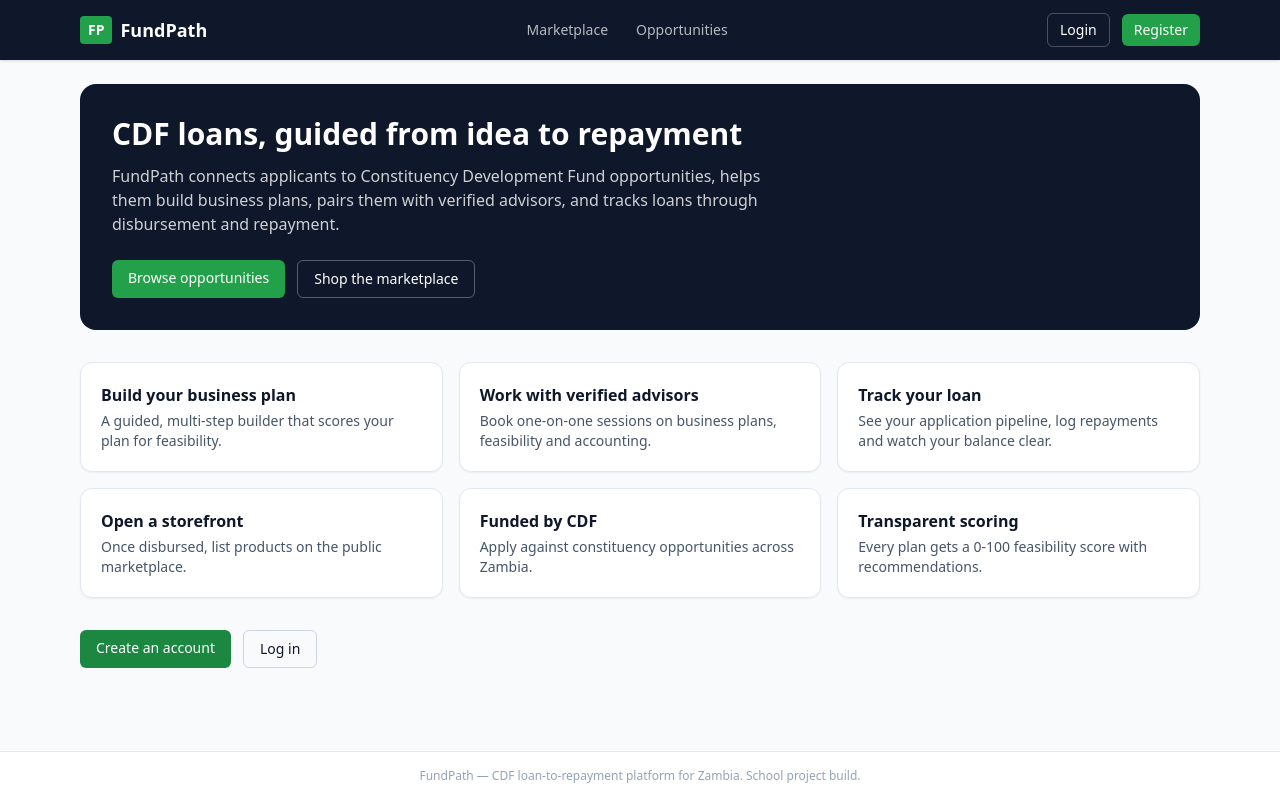
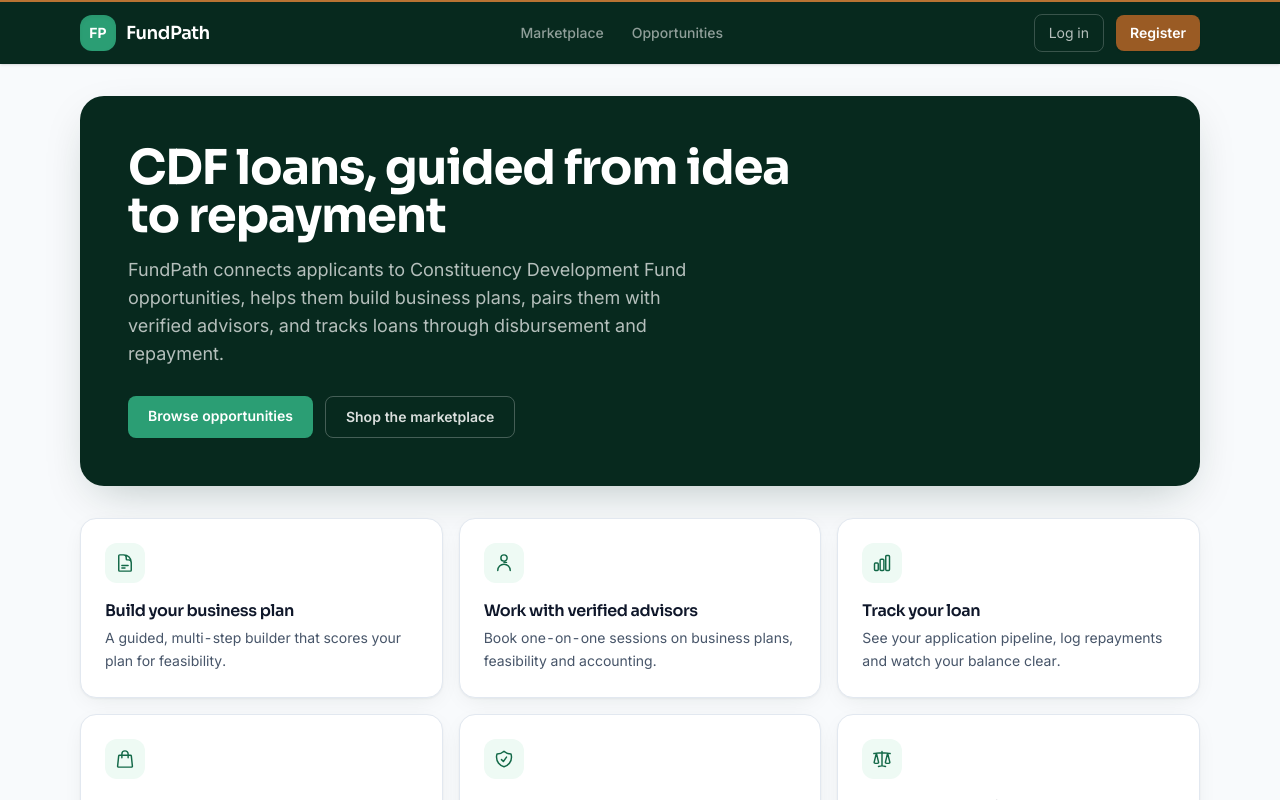
Before and after one commit to mwemmz/cdf-project, a React (Vite) app in the folder client/: page / in a window 1280 px wide. Shown: the top 800 px of the page. Built offline with nearby package versions, Linux system fonts and the light colour scheme; no server answers.

Commit message:
Apply cohesive visual design system (brand-green/copper identity, Sora+Inter type, refined primitives, crafted home)

```diff
--- a/client/index.html
+++ b/client/index.html
@@ -3,6 +3,17 @@
   <head>
     <meta charset="UTF-8" />
     <meta name="viewport" content="width=device-width, initial-scale=1.0" />
+    <meta name="theme-color" content="#07291e" />
+    <meta
+      name="description"
+      content="FundPath connects Zambian small businesses to Constituency Development Fund (CDF) loans — from opportunity and business plan to disbursement and repayment."
+    />
+    <link rel="preconnect" href="https://fonts.googleapis.com" />
+    <link rel="preconnect" href="https://fonts.gstatic.com" crossorigin />
+    <link
+      href="https://fonts.googleapis.com/css2?family=Inter:wght@400;500;600;700&family=Sora:wght@600;700;800&display=swap"
+      rel="stylesheet"
+    />
     <title>FundPath — CDF Loans</title>
   </head>
   <body>
--- a/client/src/components/Layout.tsx
+++ b/client/src/components/Layout.tsx
@@ -3,13 +3,13 @@ import { Link, NavLink, Outlet, useNavigate } from 'react-router-dom';
 import { useAuth } from '../context/AuthContext';
 
 const navLinkClass = ({ isActive }: { isActive: boolean }) =>
-  `block px-4 py-3 rounded-lg text-sm font-medium transition-colors ${
-    isActive ? 'bg-white/15 text-white' : 'text-white/70 hover:text-white hover:bg-white/10'
+  `block rounded-lg px-4 py-3 text-sm font-medium transition-colors ${
+    isActive ? 'bg-white/10 text-white' : 'text-white/55 hover:bg-white/[0.06] hover:text-white'
   }`;
 
 const desktopNavLinkClass = ({ isActive }: { isActive: boolean }) =>
-  `px-3 py-2 rounded-md text-sm font-medium transition-colors ${
-    isActive ? 'bg-white/15 text-white' : 'text-white/70 hover:text-white hover:bg-white/10'
+  `rounded-md px-3 py-2 text-sm font-medium transition-colors ${
+    isActive ? 'bg-white/10 text-white' : 'text-white/55 hover:bg-white/[0.06] hover:text-white'
   }`;
 
 export default function Layout() {
@@ -26,12 +26,14 @@ export default function Layout() {
   const closeMobile = () => setMobileOpen(false);
 
   return (
-    <div className="min-h-screen flex flex-col">
-      <header className="bg-slate-900 text-white shadow">
+    <div className="flex min-h-screen flex-col">
+      <header className="border-t-2 border-copper-500 bg-brand-950 text-white shadow">
         <div className="mx-auto flex max-w-6xl items-center justify-between px-4 py-3">
-          <Link to="/" className="flex items-center gap-2">
-            <span className="rounded bg-brand-500 px-2 py-1 text-sm font-bold text-white">FP</span>
-            <span className="text-lg font-semibold">FundPath</span>
+          <Link to="/" className="group flex items-center gap-2.5">
+            <span className="grid h-9 w-9 place-items-center rounded-xl bg-brand-500 text-sm font-bold text-white shadow-inner transition-transform group-hover:scale-105">
+              FP
+            </span>
+            <span className="font-display text-lg font-semibold tracking-tight">FundPath</span>
           </Link>
 
           {/* Desktop nav */}
@@ -60,17 +62,24 @@ export default function Layout() {
             {user ? (
               <>
                 <div className="text-right">
-                  <div className="text-sm font-medium">{user.name}</div>
-                  <div className="text-xs text-white/60">Logged in as {user.role.toLowerCase()}</div>
+                  <div className="text-sm font-medium text-white">{user.name}</div>
+                  <div className="text-xs text-white/40">Logged in as {user.role.toLowerCase()}</div>
                 </div>
-                <button onClick={handleLogout} className="rounded-md border border-white/25 px-3 py-1.5 text-sm text-white/80 hover:bg-white/10">
+                <button
+                  onClick={handleLogout}
+                  className="rounded-lg border border-white/20 px-3 py-1.5 text-sm text-white/70 transition hover:bg-white/10 hover:text-white"
+                >
                   Logout
                 </button>
               </>
             ) : (
               <>
-                <Link to="/login" className="rounded-md border border-white/25 px-3 py-1.5 text-sm hover:bg-white/10">Login</Link>
-                <Link to="/register" className="rounded-md bg-brand-500 px-3 py-1.5 text-sm font-medium hover:bg-brand-600">Register</Link>
+                <Link to="/login" className="rounded-lg border border-white/20 px-3.5 py-2 text-sm text-white/70 transition hover:bg-white/10 hover:text-white">
+                  Log in
+                </Link>
+                <Link to="/register" className="rounded-lg bg-copper-600 px-3.5 py-2 text-sm font-semibold text-white shadow-sm transition hover:bg-copper-700">
+                  Register
+                </Link>
               </>
             )}
           </div>
@@ -78,7 +87,7 @@ export default function Layout() {
           {/* Mobile hamburger */}
           <button
             onClick={() => setMobileOpen((o) => !o)}
-            className="flex items-center justify-center rounded-md p-2 text-white/80 hover:bg-white/10 md:hidden"
+            className="flex items-center justify-center rounded-lg p-2 text-white/80 transition hover:bg-white/10 md:hidden"
             aria-label={mobileOpen ? 'Close menu' : 'Open menu'}
           >
             {mobileOpen ? (
@@ -95,20 +104,18 @@ export default function Layout() {
       </header>
 
       {/* Mobile drawer overlay */}
-      {mobileOpen && (
-        <div className="fixed inset-0 z-40 bg-black/50 md:hidden" onClick={closeMobile} />
-      )}
+      {mobileOpen && <div className="fixed inset-0 z-40 bg-black/50 md:hidden" onClick={closeMobile} />}
 
       {/* Mobile drawer */}
       <div
-        className={`fixed inset-y-0 right-0 z-50 w-72 bg-slate-900 shadow-xl transition-transform duration-200 md:hidden ${
+        className={`fixed inset-y-0 right-0 z-50 w-72 bg-brand-950 shadow-xl transition-transform duration-200 md:hidden ${
           mobileOpen ? 'translate-x-0' : 'translate-x-full'
         }`}
       >
         <div className="flex h-full flex-col overflow-y-auto p-4">
           <div className="mb-4 flex items-center justify-between px-2">
-            <span className="text-lg font-semibold text-white">Menu</span>
-            <button onClick={closeMobile} className="rounded-md p-2 text-white/60 hover:text-white">
+            <span className="font-display text-lg font-semibold tracking-tight text-white">Menu</span>
+            <button onClick={closeMobile} className="rounded-lg p-2 text-white/50 transition hover:text-white">
               <svg className="h-5 w-5" fill="none" viewBox="0 0 24 24" strokeWidth={2} stroke="currentColor">
                 <path strokeLinecap="round" strokeLinejoin="round" d="M6 18L18 6M6 6l12 12" />
               </svg>
@@ -139,26 +146,34 @@ export default function Layout() {
             {user ? (
               <div className="px-2">
                 <div className="text-sm font-medium text-white">{user.name}</div>
-                <div className="mb-3 text-xs text-white/50">Logged in as {user.role.toLowerCase()}</div>
-                <button onClick={handleLogout} className="w-full rounded-md border border-white/25 px-3 py-2 text-sm text-white/80 hover:bg-white/10">
+                <div className="mb-3 text-xs text-white/40">Logged in as {user.role.toLowerCase()}</div>
+                <button
+                  onClick={handleLogout}
+                  className="w-full rounded-lg border border-white/20 px-3 py-2 text-sm text-white/70 transition hover:bg-white/10 hover:text-white"
+                >
                   Logout
                 </button>
               </div>
             ) : (
               <div className="flex flex-col gap-2 px-2">
-                <Link to="/login" onClick={closeMobile} className="rounded-md border border-white/25 px-3 py-2 text-center text-sm hover:bg-white/10">Login</Link>
-                <Link to="/register" onClick={closeMobile} className="rounded-md bg-brand-500 px-3 py-2 text-center text-sm font-medium hover:bg-brand-600">Register</Link>
+                <Link to="/login" onClick={closeMobile} className="rounded-lg border border-white/20 px-3 py-2 text-center text-sm hover:bg-white/10">
+                  Log in
+                </Link>
+                <Link to="/register" onClick={closeMobile} className="rounded-lg bg-copper-600 px-3 py-2 text-center text-sm font-semibold hover:bg-copper-700">
+                  Register
+                </Link>
               </div>
             )}
           </div>
         </div>
       </div>
 
-      <main className="mx-auto w-full max-w-6xl flex-1 px-4 py-6">
+      <main className="mx-auto w-full max-w-6xl flex-1 px-4 py-8">
         <Outlet />
       </main>
 
-      <footer className="border-t bg-white py-4 text-center text-xs text-slate-400">
+      <footer className="border-t border-slate-200 bg-white py-6 text-center text-xs text-slate-400">
+        <span className="mr-2 inline-block h-2 w-2 rounded-full bg-brand-500" />
         FundPath — CDF loan-to-repayment platform for Zambia. School project build.
       </footer>
     </div>
--- a/client/src/index.css
+++ b/client/src/index.css
@@ -2,6 +2,56 @@
 @tailwind components;
 @tailwind utilities;
 
-body {
-  @apply bg-slate-50 text-slate-900;
+@layer base {
+  html {
+    -webkit-font-smoothing: antialiased;
+    -moz-osx-font-smoothing: grayscale;
+    text-rendering: optimizeLegibility;
+  }
+
+  body {
+    @apply bg-slate-50 font-sans text-slate-800;
+    font-variant-numeric: tabular-nums;
+  }
+
+  ::selection {
+    @apply bg-brand-200 text-brand-950;
+  }
+
+  /* Caret + focus defaults */
+  input,
+  textarea,
+  select {
+    caret-color: #178158;
+  }
+
+  :focus-visible {
+    outline: 2px solid #2b9e74;
+    outline-offset: 2px;
+  }
+
+  /* Themed scrollbar (Chromium / WebKit) */
+  ::-webkit-scrollbar {
+    width: 10px;
+    height: 10px;
+  }
+  ::-webkit-scrollbar-track {
+    background: transparent;
+  }
+  ::-webkit-scrollbar-thumb {
+    border-radius: 9999px;
+    border: 2px solid transparent;
+    background-clip: content-box;
+    background-color: #cbd5e1;
+  }
+  ::-webkit-scrollbar-thumb:hover {
+    background-color: #94a3b8;
+  }
 }
+
+@layer utilities {
+  /* Financial figures: keep digits aligned and steady */
+  .tnum {
+    font-variant-numeric: tabular-nums;
+  }
+}
--- a/client/src/pages/Home.tsx
+++ b/client/src/pages/Home.tsx
@@ -1,77 +1,146 @@
 import { Link } from 'react-router-dom';
 import { useAuth } from '../context/AuthContext';
+
+const ICONS: Record<string, React.ReactNode> = {
+  plan: (
+    <svg className="h-5 w-5" fill="none" viewBox="0 0 24 24" strokeWidth={1.75} stroke="currentColor">
+      <path strokeLinecap="round" strokeLinejoin="round" d="M19.5 14.25v-2.625a3.375 3.375 0 00-3.375-3.375h-1.5A1.125 1.125 0 0113.5 7.125v-1.5a3.375 3.375 0 00-3.375-3.375H8.25m0 12.75h7.5m-7.5 3H12M10.5 2.25H5.625c-.621 0-1.125.504-1.125 1.125v17.25c0 .621.504 1.125 1.125 1.125h12.75c.621 0 1.125-.504 1.125-1.125V11.25a9 9 0 00-9-9z" />
+    </svg>
+  ),
+  advisor: (
+    <svg className="h-5 w-5" fill="none" viewBox="0 0 24 24" strokeWidth={1.75} stroke="currentColor">
+      <path strokeLinecap="round" strokeLinejoin="round" d="M15.75 6a3.75 3.75 0 11-7.5 0 3.75 3.75 0 017.5 0zM4.5 21a7.5 7.5 0 0115 0m-7.5-9.75h3" />
+    </svg>
+  ),
+  track: (
+    <svg className="h-5 w-5" fill="none" viewBox="0 0 24 24" strokeWidth={1.75} stroke="currentColor">
+      <path strokeLinecap="round" strokeLinejoin="round" d="M3 13.125C3 12.504 3.504 12 4.125 12h2.25c.621 0 1.125.504 1.125 1.125v6.75C7.5 20.496 6.996 21 6.375 21h-2.25A1.125 1.125 0 013 19.875v-6.75zM9.75 8.625c0-.621.504-1.125 1.125-1.125h2.25c.621 0 1.125.504 1.125 1.125v11.25c0 .621-.504 1.125-1.125 1.125h-2.25a1.125 1.125 0 01-1.125-1.125V8.625zM16.5 4.125c0-.621.504-1.125 1.125-1.125h2.25C20.496 3 21 3.504 21 4.125v15.75c0 .621-.504 1.125-1.125 1.125h-2.25a1.125 1.125 0 01-1.125-1.125V4.125z" />
+    </svg>
+  ),
+  storefront: (
+    <svg className="h-5 w-5" fill="none" viewBox="0 0 24 24" strokeWidth={1.75} stroke="currentColor">
+      <path strokeLinecap="round" strokeLinejoin="round" d="M15.75 10.5V6a3.75 3.75 0 10-7.5 0v4.5m11.356-1.993l1.263 12c.07.665-.45 1.243-1.119 1.243H4.25a1.125 1.125 0 01-1.12-1.243l1.264-12A1.125 1.125 0 015.513 7.5h12.974c.576 0 1.059.435 1.119 1.007z" />
+    </svg>
+  ),
+  cdf: (
+    <svg className="h-5 w-5" fill="none" viewBox="0 0 24 24" strokeWidth={1.75} stroke="currentColor">
+      <path strokeLinecap="round" strokeLinejoin="round" d="M9 12.75L11.25 15 15 9.75m-3-7.036A11.959 11.959 0 013.598 6 11.99 11.99 0 003 9.749c0 5.592 3.824 10.29 9 11.623 5.176-1.332 9-6.03 9-11.622 0-1.31-.21-2.571-.598-3.751h-.152c-3.196 0-6.1-1.248-8.25-3.285z" />
+    </svg>
+  ),
+  score: (
+    <svg className="h-5 w-5" fill="none" viewBox="0 0 24 24" strokeWidth={1.75} stroke="currentColor">
+      <path strokeLinecap="round" strokeLinejoin="round" d="M12 3v17.25m0 0c-1.472 0-2.882.265-4.185.75M12 20.25c1.472 0 2.882.265 4.185.75M18.75 4.97A48.416 48.416 0 0012 4.5c-2.291 0-4.545.16-6.75.47m13.5 0c1.01.143 2.01.317 3 .52m-3-.52l2.62 10.726c.122.499-.106 1.028-.589 1.202a5.988 5.988 0 01-2.031.352 5.988 5.988 0 01-2.031-.352c-.483-.174-.711-.703-.59-1.202L18.75 4.971zm-16.5.52c.99-.203 1.99-.377 3-.52m0 0l2.62 10.726c.122.499-.106 1.028-.589 1.202a5.989 5.989 0 01-2.031.352 5.989 5.989 0 01-2.031-.352c-.483-.174-.711-.703-.59-1.202L5.25 4.971z" />
+    </svg>
+  ),
+};
+
+const FEATURES = [
+  {
+    key: 'plan',
+    title: 'Build your business plan',
+    body: 'A guided, multi-step builder that scores your plan for feasibility.',
+  },
+  {
+    key: 'advisor',
+    title: 'Work with verified advisors',
+    body: 'Book one-on-one sessions on business plans, feasibility and accounting.',
+  },
+  {
+    key: 'track',
+    title: 'Track your loan',
+    body: 'See your application pipeline, log repayments and watch your balance clear.',
+  },
+  {
+    key: 'storefront',
+    title: 'Open a storefront',
+    body: 'Once disbursed, list products on the public marketplace.',
+  },
+  {
+    key: 'cdf',
+    title: 'Funded by CDF',
+    body: 'Apply against constituency opportunities across Zambia.',
+  },
+  {
+    key: 'score',
+    title: 'Transparent scoring',
+    body: 'Every plan gets a 0–100 feasibility score with recommendations.',
+  },
+];
 
 export default function Home() {
   const { user } = useAuth();
 
   return (
     <div>
-      <section className="rounded-2xl bg-slate-900 p-8 text-white">
-        <h1 className="text-3xl font-bold">CDF loans, guided from idea to repayment</h1>
-        <p className="mt-3 max-w-2xl text-white/80">
-          FundPath connects applicants to Constituency Development Fund opportunities, helps them
-          build business plans, pairs them with verified advisors, and tracks loans through
-          disbursement and repayment.
+      <section className="rounded-3xl bg-brand-950 p-8 text-white shadow-pop md:p-12">
+        <div className="max-w-2xl">
+          <h1 className="font-display text-3xl font-bold leading-tight tracking-tight text-white md:text-5xl">
+            CDF loans, guided from idea to repayment
+          </h1>
+          <p className="mt-4 max-w-xl text-base leading-relaxed text-white/70 md:text-lg">
+            FundPath connects applicants to Constituency Development Fund opportunities, helps
+            them build business plans, pairs them with verified advisors, and tracks loans
+            through disbursement and repayment.
           </p>
-        <div className="mt-6 flex flex-wrap gap-3">
+          <div className="mt-7 flex flex-wrap gap-3">
             <Link
               to="/opportunities"
-            className="rounded-md bg-brand-500 px-4 py-2 text-sm font-medium hover:bg-brand-600"
+              className="rounded-lg bg-brand-500 px-5 py-2.5 text-sm font-semibold text-white shadow-sm transition hover:bg-brand-600 focus-visible:outline-2 focus-visible:outline-offset-2 focus-visible:outline-brand-300"
             >
               Browse opportunities
             </Link>
             <Link
               to="/marketplace"
-            className="rounded-md border border-white/30 px-4 py-2 text-sm font-medium hover:bg-white/10"
+              className="rounded-lg border border-white/25 px-5 py-2.5 text-sm font-semibold text-white/85 transition hover:border-white/40 hover:bg-white/10"
             >
               Shop the marketplace
             </Link>
           </div>
+        </div>
       </section>
 
-      <div className="mt-8 grid gap-4 sm:grid-cols-2 lg:grid-cols-3">
-        {[
-          {
-            title: 'Build your business plan',
-            body: 'A guided, multi-step builder that scores your plan for feasibility.',
-          },
-          {
-            title: 'Work with verified advisors',
-            body: 'Book one-on-one sessions on business plans, feasibility and accounting.',
-          },
-          {
-            title: 'Track your loan',
-            body: 'See your application pipeline, log repayments and watch your balance clear.',
-          },
-          {
-            title: 'Open a storefront',
-            body: 'Once disbursed, list products on the public marketplace.',
-          },
-          {
-            title: 'Funded by CDF',
-            body: 'Apply against constituency opportunities across Zambia.',
-          },
-          {
-            title: 'Transparent scoring',
-            body: 'Every plan gets a 0-100 feasibility score with recommendations.',
-          },
-        ].map((f) => (
-          <div key={f.title} className="rounded-xl border border-slate-200 bg-white p-5 shadow-sm">
-            <h3 className="font-semibold text-slate-900">{f.title}</h3>
-            <p className="mt-1 text-sm text-slate-600">{f.body}</p>
+      <section className="mt-8 grid gap-4 sm:grid-cols-2 lg:grid-cols-3">
+        {FEATURES.map((f) => (
+          <div
+            key={f.key}
+            className="rounded-2xl border border-slate-200 bg-white p-6 shadow-card transition-shadow hover:shadow-pop"
+          >
+            <div className="grid h-10 w-10 place-items-center rounded-xl bg-brand-50 text-brand-700">
+              {ICONS[f.key]}
+            </div>
+            <h3 className="mt-4 font-display font-semibold tracking-tight text-slate-900">{f.title}</h3>
+            <p className="mt-1 text-sm leading-relaxed text-slate-600">{f.body}</p>
           </div>
         ))}
-      </div>
+      </section>
 
       {!user && (
-        <div className="mt-8 flex flex-wrap gap-3">
-          <Link to="/register" className="rounded-md bg-brand-600 px-4 py-2 text-sm font-medium text-white hover:bg-brand-700">
+        <section className="mt-8 rounded-2xl border border-brand-100 bg-brand-50 p-6 md:p-8">
+          <div className="flex flex-col items-start justify-between gap-4 md:flex-row md:items-center">
+            <div>
+              <h2 className="font-display text-xl font-bold tracking-tight text-brand-950">
+                Start your application today
+              </h2>
+              <p className="mt-1 text-sm text-brand-800">
+                Free to register — build a plan, apply for funding, and track every step.
+              </p>
+            </div>
+            <div className="flex flex-wrap gap-3">
+              <Link
+                to="/register"
+                className="rounded-lg bg-brand-600 px-5 py-2.5 text-sm font-semibold text-white shadow-sm transition hover:bg-brand-700 focus-visible:outline-2 focus-visible:outline-offset-2 focus-visible:outline-brand-600"
+              >
                 Create an account
               </Link>
-          <Link to="/login" className="rounded-md border border-slate-300 px-4 py-2 text-sm font-medium hover:bg-white">
+              <Link
+                to="/login"
+                className="rounded-lg border border-brand-200 bg-white px-5 py-2.5 text-sm font-semibold text-brand-700 transition hover:border-brand-300"
+              >
                 Log in
               </Link>
             </div>
+          </div>
+        </section>
       )}
     </div>
   );
--- a/client/tailwind.config.js
+++ b/client/tailwind.config.js
@@ -5,13 +5,45 @@ export default {
     extend: {
       colors: {
         brand: {
-          50: '#eef8f0',
-          100: '#d7efdc',
-          500: '#22a04a',
-          600: '#1b8740',
-          700: '#166e34',
-          900: '#0f4a24',
+          50: '#eefaf4',
+          100: '#d5f2e3',
+          200: '#ade6cb',
+          300: '#7bd2ae',
+          400: '#49b98d',
+          500: '#2b9e74',
+          600: '#178158',
+          700: '#126847',
+          800: '#11523a',
+          900: '#0e4330',
+          950: '#07291e',
         },
+        copper: {
+          50: '#fbf6ee',
+          100: '#f6e9d5',
+          200: '#ecd1a8',
+          300: '#e0b176',
+          400: '#d28f4d',
+          500: '#b87333',
+          600: '#9a5b24',
+          700: '#7c461f',
+        },
+      },
+      fontFamily: {
+        sans: [
+          'Inter',
+          'ui-sans-serif',
+          'system-ui',
+          '-apple-system',
+          'Segoe UI',
+          'Roboto',
+          'Arial',
+          'sans-serif',
+        ],
+        display: ['Sora', 'Inter', 'ui-sans-serif', 'system-ui', 'sans-serif'],
+      },
+      boxShadow: {
+        card: '0 1px 2px 0 rgb(7 41 30 / 0.05), 0 6px 24px -8px rgb(7 41 30 / 0.10)',
+        pop: '0 16px 48px -16px rgb(7 41 30 / 0.28)',
       },
     },
   },
```
Also changed, not shown: client/src/components/UI.tsx (+40 -19 lines), client/src/lib/status.ts (+7 -7 lines). Lines whose indentation alone changed are shown as unchanged.
